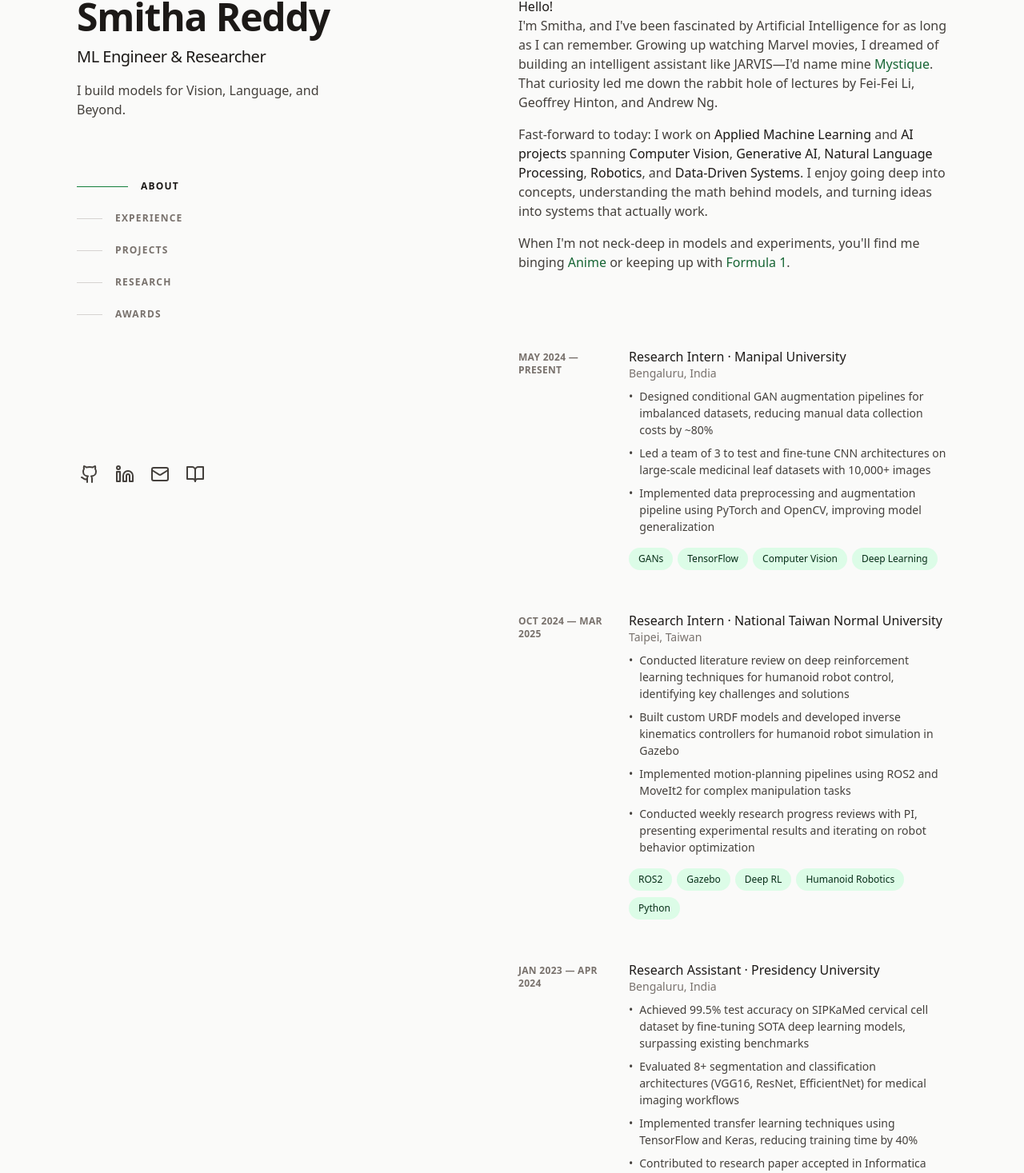
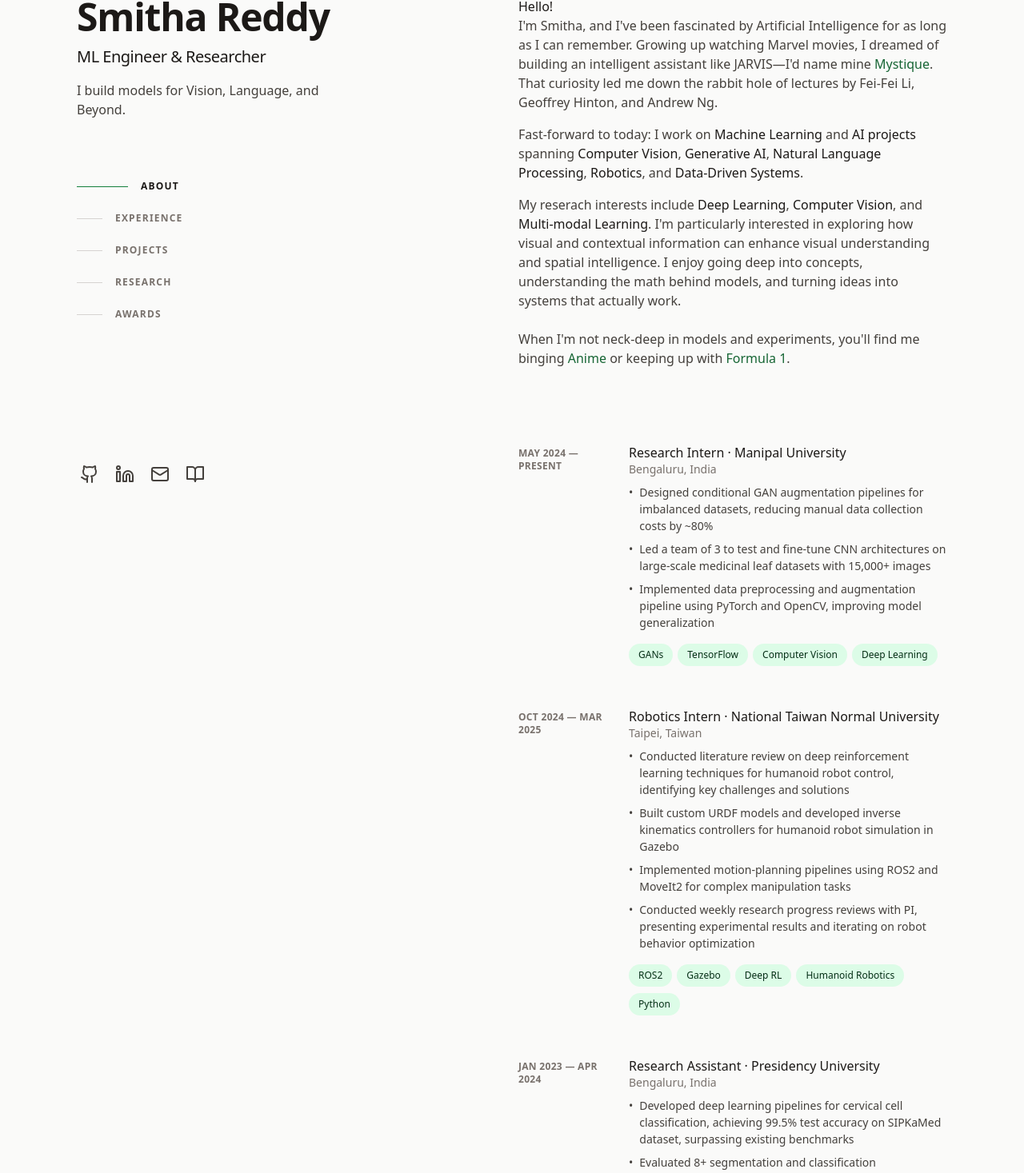
Before and after one commit to Mystique03/personal-portfolio, a React (Vite) app: page / in a window 1280 px wide. Shown: the part 99-1566 px from the top of the page at 80% size. Built offline with nearby package versions, Linux system fonts and the light colour scheme.

Commit message:
Updated Resume

```diff
--- a/src/components/About.jsx
+++ b/src/components/About.jsx
@@ -35,16 +35,24 @@ const About = ({ theme }) => {
         </p>
         <p className="mb-4">
           Fast-forward to today: I work on{' '}
-          <span className={`${theme.textBright} font-medium`}>Applied Machine Learning</span> and{' '}
+          <span className={`${theme.textBright} font-medium`}>Machine Learning</span> and{' '}
           <span className={`${theme.textBright} font-medium`}>AI projects</span> spanning{' '}
           <span className={`${theme.textBright} font-medium`}>Computer Vision</span>,{' '}
           <span className={`${theme.textBright} font-medium`}>Generative AI</span>,{' '}
           <span className={`${theme.textBright} font-medium`}>Natural Language Processing</span>,{' '}
           <span className={`${theme.textBright} font-medium`}>Robotics</span>, and{' '}
-          <span className={`${theme.textBright} font-medium`}>Data-Driven Systems</span>. I enjoy going deep into concepts, understanding the math behind models, and turning ideas into systems that actually work.
+          <span className={`${theme.textBright} font-medium`}>Data-Driven Systems</span>.
         </p>
         <p>
-          When I'm not neck-deep in models and experiments, you'll find me binging
+          My reserach interests include{' '}
+          <span className={`${theme.textBright} font-medium`}>Deep Learning</span>,{' '}
+          <span className={`${theme.textBright} font-medium`}>Computer Vision</span>, and{' '}
+          <span className={`${theme.textBright} font-medium`}>Multi-modal Learning</span>.
+          I'm particularly interested in exploring how visual and contextual information can enhance visual understanding and spatial intelligence.
+          I enjoy going deep into concepts, understanding the math behind models, and turning ideas into systems that actually work.
+        </p>
+        <p>
+          <br />When I'm not neck-deep in models and experiments, you'll find me binging
           {' '}<span className={`${theme.accent} font-medium`}>Anime </span>
           or keeping up with{' '}<span className={`${theme.accent} font-medium`}>Formula 1</span>.
         </p>
--- a/src/data/experiences.js
+++ b/src/data/experiences.js
@@ -7,14 +7,14 @@ export const experiences = [
     location: "Bengaluru, India",
     description: [
       "Designed conditional GAN augmentation pipelines for imbalanced datasets, reducing manual data collection costs by ~80%",
-      "Led a team of 3 to test and fine-tune CNN architectures on large-scale medicinal leaf datasets with 10,000+ images",
+      "Led a team of 3 to test and fine-tune CNN architectures on large-scale medicinal leaf datasets with 15,000+ images",
       "Implemented data preprocessing and augmentation pipeline using PyTorch and OpenCV, improving model generalization"
     ],
     tags: ["GANs", "TensorFlow", "Computer Vision", "Deep Learning"]
   },
   {
     period: "Oct 2024 — Mar 2025",
-    title: "Research Intern",
+    title: "Robotics Intern",
     company: "National Taiwan Normal University",
     location: "Taipei, Taiwan",
     description: [
@@ -31,10 +31,10 @@ export const experiences = [
     company: "Presidency University",
     location: "Bengaluru, India",
     description: [
-      "Achieved 99.5% test accuracy on SIPKaMed cervical cell dataset by fine-tuning SOTA deep learning models, surpassing existing benchmarks",
+      "Developed deep learning pipelines for cervical cell classification, achieving 99.5% test accuracy on SIPKaMed dataset, surpassing existing benchmarks",
       "Evaluated 8+ segmentation and classification architectures (VGG16, ResNet, EfficientNet) for medical imaging workflows",
-      "Implemented transfer learning techniques using TensorFlow and Keras, reducing training time by 40%",
-      "Contributed to research paper accepted in Informatica Journal, detailing methodology and results"
+      "Conducted psychological survey study on undergraduate mental health post-COVID, presented findings at IEEE International conference",
+      "Co-authored multiple journal publications and performed experimental reproducibility testing on trained models"
     ],
     tags: ["Medical Imaging", "Deep Learning", "TensorFlow", "Keras"]
   }
```
Also changed, not shown: 1 other file (tests, documents, lock files or other folders).
